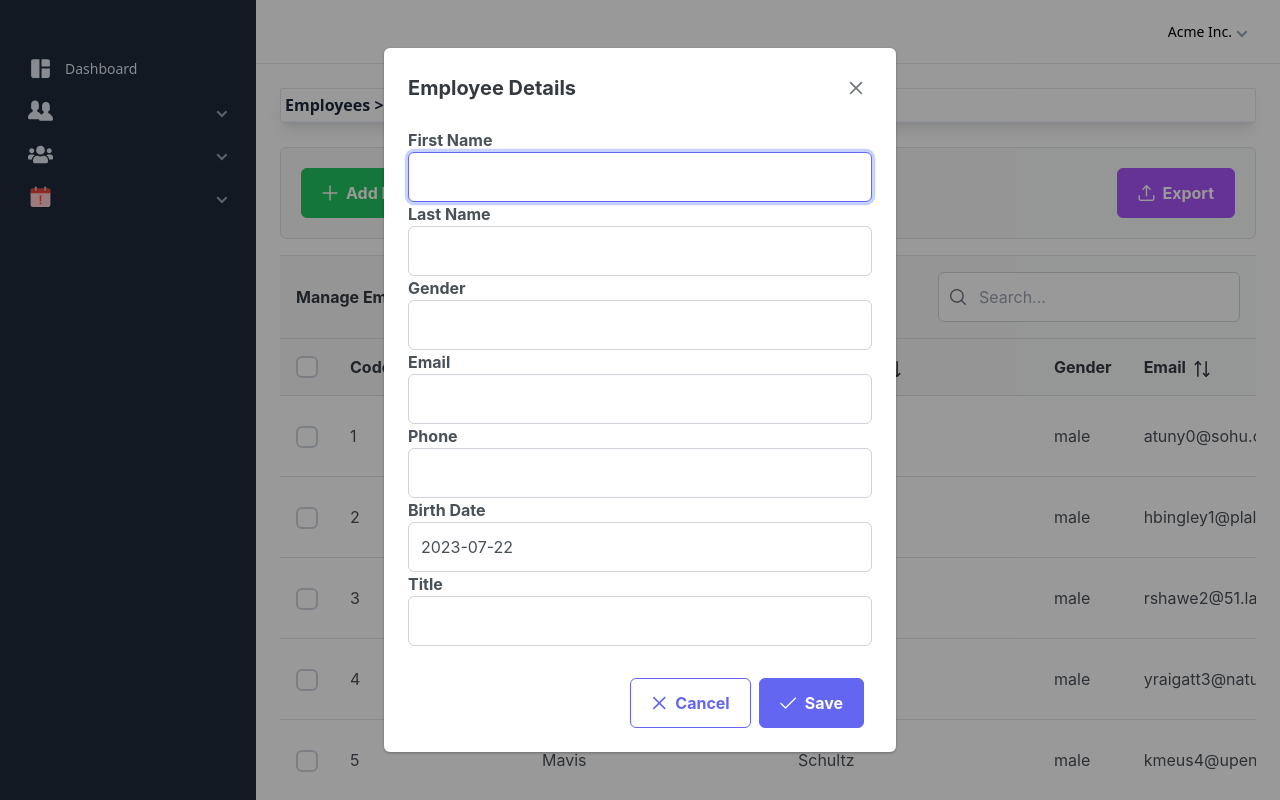
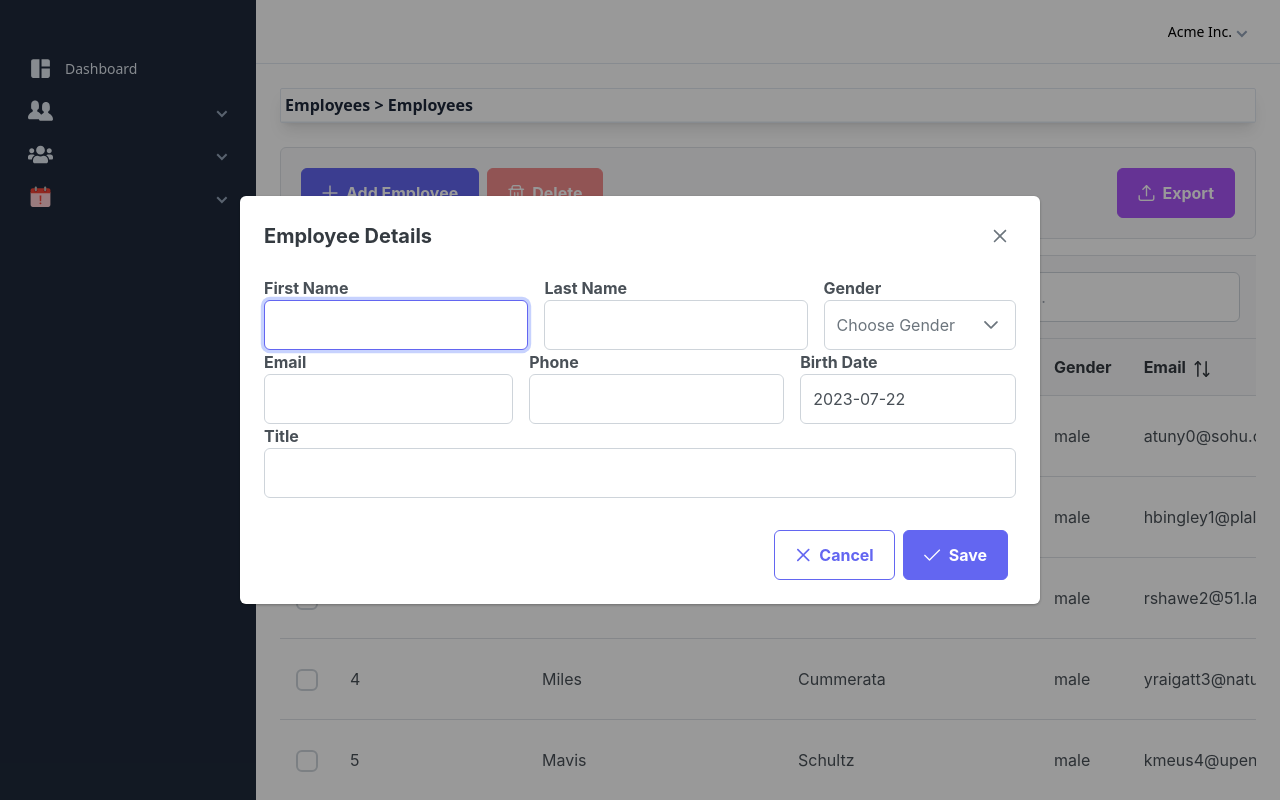
Before and after one commit to SjayTheGift/React_Dashboard, a React (Vite) app: page /employees in a window 1280 px wide. Both pictures are taken after a click on the button "Add Employee". Built offline with nearby package versions, Linux system fonts and the light colour scheme.

Commit message:
update UI for employees

```diff
--- a/src/pages/Employees.jsx
+++ b/src/pages/Employees.jsx
@@ -5,7 +5,7 @@ import { Column } from 'primereact/column';
 import { Toast } from 'primereact/toast';
 import { Button } from 'primereact/button';
 import { FileUpload } from 'primereact/fileupload';
-import { Rating } from 'primereact/rating';
+import { Dropdown } from 'primereact/dropdown';
 import { Toolbar } from 'primereact/toolbar';
 import { InputTextarea } from 'primereact/inputtextarea';
 import { Calendar } from 'primereact/calendar';
@@ -42,6 +42,11 @@ const Employees = () => {
     const toast = useRef(null);
     const dt = useRef(null);
 
+    const genderType = [
+        {name:'Male'},
+        {name:'Female'},
+    ]
+
     useEffect(() => {
         EmployeesService.getEmployees().then((data) => setEmployees(data));
     }, []);
@@ -76,7 +81,8 @@ const Employees = () => {
                 const index = findIndexById(employee.id);
 
                 let newDate = new Date(_employee.birthDate).toLocaleString().split(',')[0]
-                let newData = {...employee, id: _employee.id, birthDate: newDate}
+                let gender = _employee.gender.name
+                let newData = {...employee, id: _employee.id, birthDate: newDate, gender:gender}
                 _employees[index]  = newData
 
                 toast.current.show({ severity: 'success', summary: 'Successful', detail: 'Employee Updated', life: 3000 });
@@ -84,8 +90,9 @@ const Employees = () => {
                 _employee.id = createId();
 
                 let newDate = new Date(_employee.birthDate).toLocaleString().split(',')[0]
+                let gender = _employee.gender.name
 
-                let newData = {...employee, id: _employee.id, birthDate: newDate}
+                let newData = {...employee, id: _employee.id, birthDate: newDate, gender: gender}
 
                 _employees.push(newData);
                 toast.current.show({ severity: 'success', summary: 'Successful', detail: 'Employee Created', life: 3000 });
@@ -178,19 +185,10 @@ const Employees = () => {
         }))
     }
 
-    const onInputNumberChange = (e, name) => {
-        const val = e.value || 0;
-        let _employee = { ...employee };
-
-        _employee[`${name}`] = val;
-
-        setEmployee(_employee);
-    };
-
     const leftToolbarTemplate = () => {
         return (
             <div className="flex flex-wrap gap-2">
-                <Button label="Add Employee" icon="pi pi-plus" severity="success" onClick={openNew} />
+                <Button label="Add Employee" icon="pi pi-plus" onClick={openNew} />
                 <Button label="Delete" icon="pi pi-trash" severity="danger" onClick={confirmDeleteSelected} disabled={!selectedEmployees || !selectedEmployees.length} />
             </div>
         );
@@ -274,8 +272,10 @@ const Employees = () => {
         </div>
 
         {/* Edit Dialog modal  */}
-        <Dialog visible={employeeDialog} style={{ width: '32rem' }} breakpoints={{ '960px': '75vw', '641px': '90vw' }} header="Employee Details" modal className="p-fluid" footer={employeeDialogFooter} onHide={hideDialog}>
+        <Dialog visible={employeeDialog} style={{ width: '50em' }} breakpoints={{ '960px': '75vw', '641px': '90vw' }} header="Employee Details" modal className="p-fluid" footer={employeeDialogFooter} onHide={hideDialog}>
                 {employee.image && <img src={`${employee.image}`} alt={employee.image} className="block m-auto pb-3" />}
+
+                <div className='flex flex-col md:flex-row justify-between'>
                     <div className="field">
                         <label htmlFor="firstName" className="font-bold">
                             First Name
@@ -283,20 +283,33 @@ const Employees = () => {
                         <InputText id="firstName" value={employee.firstName} name='firstName' onChange={(e) => onInputChange(e)} required autoFocus className={classNames({ 'p-invalid': submitted && !employee.firstName })} />
                         {submitted && !employee.firstName && <small className="p-error">FirstName is required.</small>}
                     </div>
-                <div className="field">
+                    <div className="field md:mx-4">
                         <label htmlFor="lastName" className="font-bold">
                             Last Name
                         </label>
                         <InputText id="lastName" value={employee.lastName} name='lastName'  onChange={(e) => onInputChange(e)} required className={classNames({ 'p-invalid': submitted && !employee.lastName })} />
                         {submitted && !employee.lastName && <small className="p-error">LastName is required.</small>}
                     </div>
+
                     <div className="field">
                         <label htmlFor="gender" className="font-bold">
                             Gender
                         </label>
-                    <InputText id="gender" value={employee.gender} name='gender'  onChange={(e) => onInputChange(e)} required className={classNames({ 'p-invalid': submitted && !employee.gender })}/>
+                        {/* <InputText id="gender" value={employee.gender} name='gender'  onChange={(e) => onInputChange(e)} required className={classNames({ 'p-invalid': submitted && !employee.gender })}/> */}
+                        <Dropdown inputId="gender" name='gender'
+                            value={employee.gender} onChange={(e) => onInputChange(e)}
+                            options={genderType} optionLabel="name"
+                            className='full'
+                            placeholder='Choose Gender'
+                            />
+
+
                         {submitted && !employee.gender && <small className="p-error">Gender is required.</small>}
                     </div>
+
+                </div>
+
+                <div className='flex flex-col md:flex-row justify-between'>
                     <div className="field">
                         <label htmlFor="email" className="font-bold">
                             Email
@@ -304,13 +317,15 @@ const Employees = () => {
                         <InputText id="email" type='email' value={employee.email} name='email'  onChange={(e) => onInputChange(e)} required className={classNames({ 'p-invalid': submitted && !employee.email })}/>
                         {submitted && !employee.email && <small className="p-error">Email is required.</small>}
                     </div>
-                <div className="field">
+
+                    <div className="field md:mx-4">
                         <label htmlFor="phone" className="font-bold">
                             Phone
                         </label>
                         <InputText id="phone" value={employee.phone} name='phone' onChange={(e) => onInputChange(e)} required className={classNames({ 'p-invalid': submitted && !employee.phone })}/>
                         {submitted && !employee.phone && <small className="p-error">Phone is required.</small>}
                     </div>
+
                     <div className="field">
                         <label htmlFor="birthDate" className="font-bold">
                             Birth Date
@@ -318,6 +333,9 @@ const Employees = () => {
                         <Calendar id="birthDate"  value={employee.birthDate} name='birthDate' onChange={(e) => onInputChange(e)}  dateFormat="yy-mm-dd"  required className={classNames({ 'p-invalid': submitted && !employee.birthDate })} ></Calendar>
                         {submitted && !employee.birthDate && <small className="p-error">Birth Date is required.</small>}
                     </div>
+                </div>
+
+
                 <div className="field">
                     <label htmlFor="title" className="font-bold">
                         Title
--- a/src/pages/LeaveApplication.jsx
+++ b/src/pages/LeaveApplication.jsx
@@ -41,8 +41,6 @@ const LeaveApplication = ({userLeaveApi, setUserLeaveApi}) => {
       setSubmitted(true);
       let leaveFromDate = new Date(formData.leaveFrom).toLocaleString().split(',')[0]
       let leaveToDate = new Date(formData.leaveTo).toLocaleString().split(',')[0]
-
-      console.log(formData.leaveReason.name.trim())
 
       if(leaveFromDate.trim() !== 'Invalid Date' && leaveToDate.trim() !== 'Invalid Date' && formData.description.trim().length !== 0 && formData.leaveReason.name.trim() !== 0){
         let id = userLeaveApi.length + 1
@@ -126,7 +124,7 @@ const LeaveApplication = ({userLeaveApi, setUserLeaveApi}) => {
 
               <div>
                 <span>
-                    <textarea id="description"
+                    <InputTextarea id="description"
                     name='description'
                     value={description}
                     onChange={(e) => onChange(e)}
```
Lines whose indentation alone changed are shown as unchanged.
